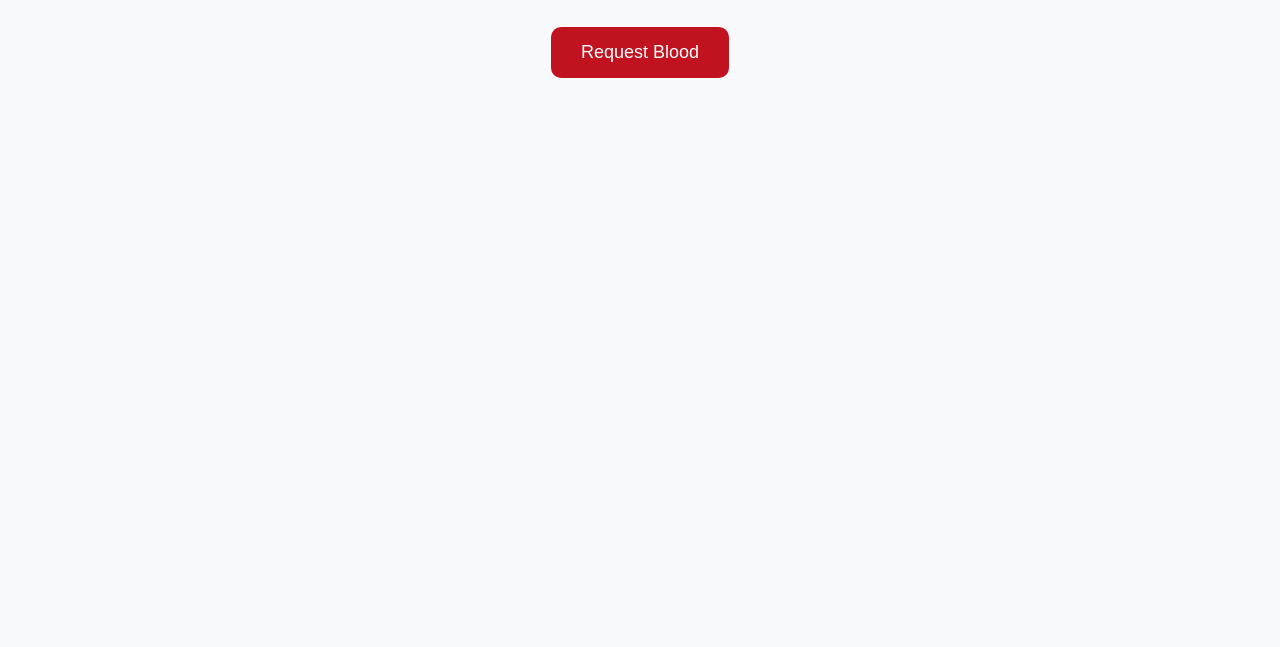
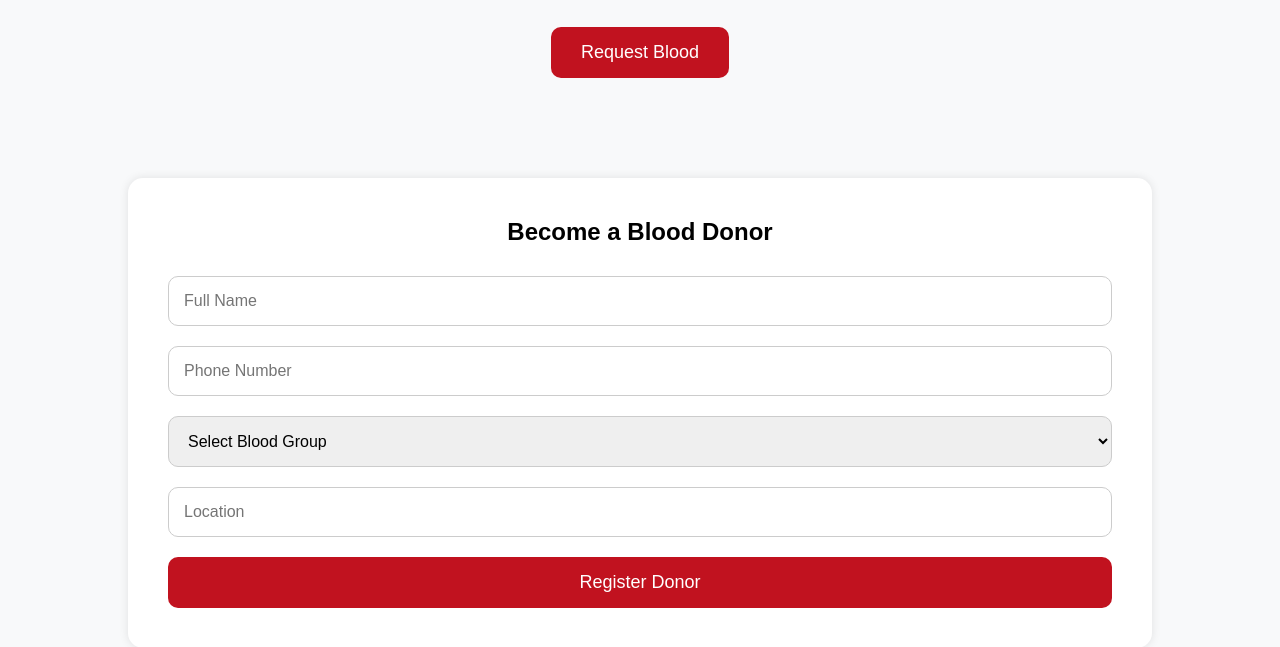
Before and after one commit to NileshhShinde/need-blood, a plain HTML site: page client/index.html in a window 1280 px wide. Shown: the part 257-904 px from the top of the page. Before the commit the page ends 800 px from the top, so only its background shows below. Drawn offline with Linux system fonts and the light colour scheme.

Commit message:
added donor registration form

```diff
--- a/client/index.html
+++ b/client/index.html
@@ -24,6 +24,36 @@
         <button>Request Blood</button>
     </section>
 
+    <section class="donor-form">
+
+        <h2>Become a Blood Donor</h2>
+
+        <form>
+
+            <input type="text" placeholder="Full Name">
+
+            <input type="tel" placeholder="Phone Number">
+
+            <select>
+      <option>Select Blood Group</option>
+      <option>A+</option>
+      <option>A-</option>
+      <option>B+</option>
+      <option>B-</option>
+      <option>O+</option>
+      <option>O-</option>
+      <option>AB+</option>
+      <option>AB-</option>
+    </select>
+
+            <input type="text" placeholder="Location">
+
+            <button type="submit">Register Donor</button>
+
+        </form>
+
+    </section>
+
     <scripy src="script.js"></scripy>
 
 </body>
--- a/client/style.css
+++ b/client/style.css
@@ -40,3 +40,31 @@
     cursor: pointer;
     font-size: 18px;
 }
+
+.donor-form {
+    width: 80%;
+    margin: 100px auto;
+    background: white;
+    padding: 40px;
+    border-radius: 15px;
+    box-shadow: 0 0 10px rgba(0, 0, 0, 0.1);
+}
+
+.donor-form h2 {
+    text-align: center;
+    margin-bottom: 30px;
+}
+
+form {
+    display: flex;
+    flex-direction: column;
+    gap: 20px;
+}
+
+input,
+select {
+    padding: 15px;
+    border: 1px solid #ccc;
+    border-radius: 10px;
+    font-size: 16px;
+}
```
